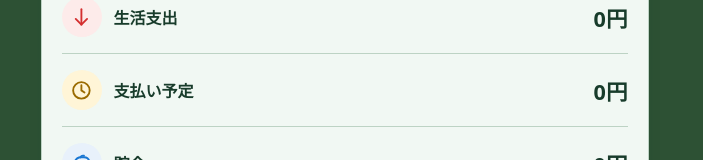
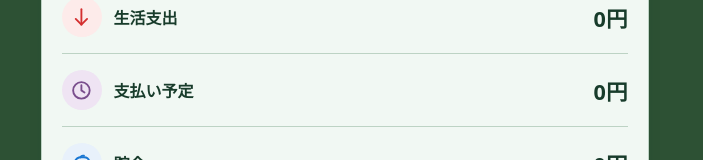
Before and after one commit to wasyun4/zubora-kakeibo-pwa, a React (Vite) app: page / in a window 1280 px wide. Shown: the part 260-420 px from the top of the page, without its empty margins (288-991 px from the left). Built offline with nearby package versions, Linux system fonts and the light colour scheme.

Commit message:
style: update scheduled payment icon colors

```diff
--- a/src/styles.css
+++ b/src/styles.css
@@ -250,8 +250,8 @@ li button {
 }
 
 .scheduled .summary-icon {
-  color: #9a6b00;
-  background: #fff5d7;
+  color: #7a4e8d;
+  background: #efe4f3;
 }
 
 .compact-budget-card {
```
